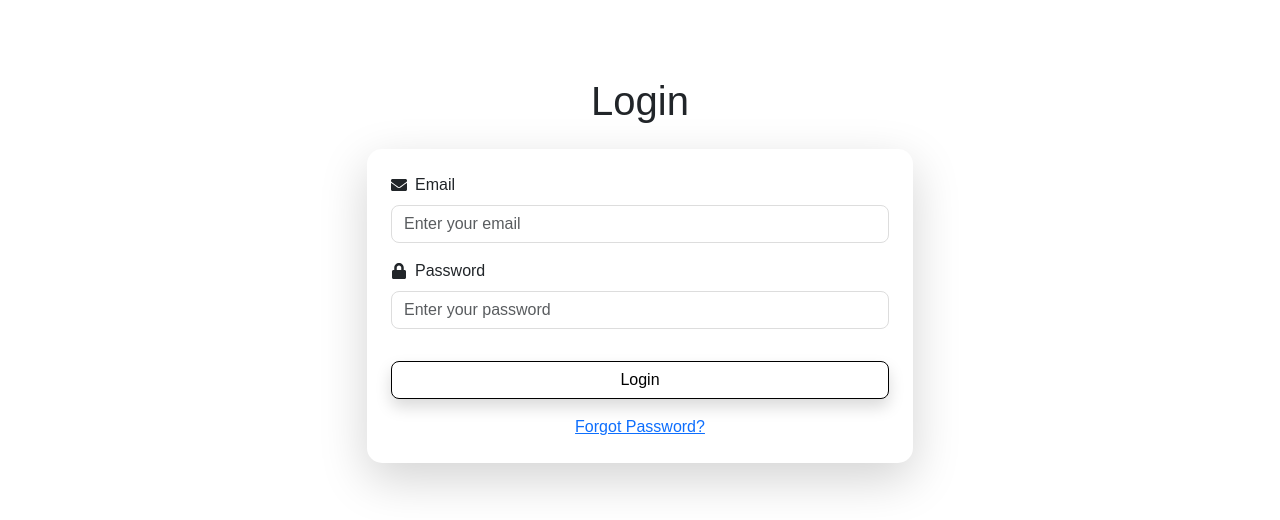
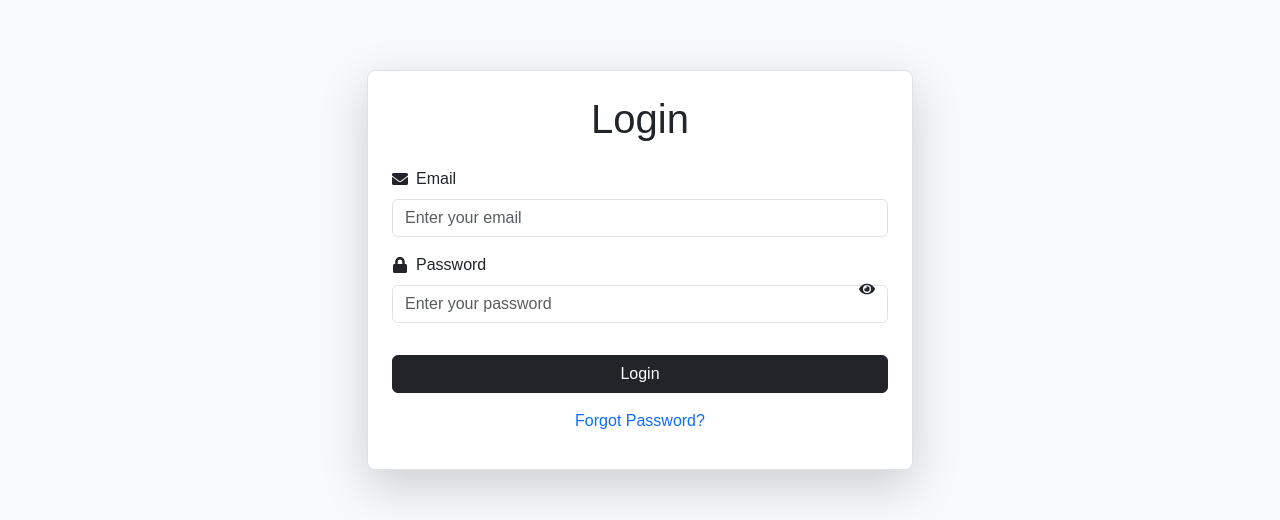
Before and after one commit to RyuZinOh/saman-ecommerce, a React (Create React App) app in the folder client/: page /login in a window 1280 px wide. Shown: the part 216-736 px from the top of the page. Built offline with nearby package versions, Linux system fonts and the light colour scheme; no server answers.

Commit message:
login, register and fpa, added nice design i guess

```diff
--- a/client/src/pages/Auth/Login.js
+++ b/client/src/pages/Auth/Login.js
@@ -3,7 +3,7 @@ import { useNavigate, useLocation, Link } from "react-router-dom";
 import axios from "axios";
 import toast from "react-hot-toast";
 import Layout from "../../components/Layout/Layout";
-import { FaEnvelope, FaLock } from "react-icons/fa";
+import { FaEnvelope, FaLock, FaEye, FaEyeSlash } from "react-icons/fa"; // Imported eye icons
 import { useAuth } from "../../context/auth";
 
 const Login = () => {
@@ -11,6 +11,7 @@ const Login = () => {
     email: "",
     password: "",
   });
+  const [showPassword, setShowPassword] = useState(false); // New state for toggling password visibility
   const { email, password } = formData;
 
   const { setAuth } = useAuth();
@@ -64,26 +65,24 @@ const Login = () => {
       author="safal lama"
       keywords="login, user account"
     >
-      <div className="d-flex justify-content-center align-items-center min-vh-100 bg-white">
+      <div className="d-flex justify-content-center align-items-center min-vh-100 bg-light">
         <div className="container">
           <div className="row justify-content-center">
             <div className="col-lg-6 col-md-8">
-              <h1 className="text-center mb-4">Login</h1>
               <form
                 onSubmit={handleSubmit}
-                className="p-4 shadow-lg"
-                style={{
-                  backgroundColor: "white",
-                  borderRadius: "15px",
-                  boxShadow: "0px 6px 18px rgba(0, 0, 0, 0.1)",
-                }}
+                className="p-4 shadow-lg rounded-3 bg-white border"
+                style={{ minHeight: "400px" }} // Set form height to be taller
               >
+                <h1 className="text-center mb-4">Login</h1>{" "}
+                {/* Moved the heading inside the form */}
+                {/* Email Input */}
                 <div className="mb-3">
                   <label
                     htmlFor="email"
-                    className="form-label d-flex align-items-center"
+                    className="form-label d-flex align-items-center text-dark"
                   >
-                    <FaEnvelope className="me-2 text-dark" />
+                    <FaEnvelope className="me-2" />
                     Email
                   </label>
                   <input
@@ -93,57 +92,50 @@ const Login = () => {
                     value={email}
                     onChange={handleChange}
                     placeholder="Enter your email"
-                    style={{
-                      borderRadius: "8px",
-                      border: "1px solid #ddd",
-                    }}
                   />
                 </div>
-                <div className="mb-3">
+                {/* Password Input */}
+                <div className="mb-3 position-relative">
                   <label
                     htmlFor="password"
-                    className="form-label d-flex align-items-center"
+                    className="form-label d-flex align-items-center text-dark"
                   >
-                    <FaLock className="me-2 text-dark" />
+                    <FaLock className="me-2" />
                     Password
                   </label>
                   <input
-                    type="password"
+                    type={showPassword ? "text" : "password"} // Toggle password visibility
                     className="form-control"
                     id="password"
                     value={password}
                     onChange={handleChange}
                     placeholder="Enter your password"
-                    style={{
-                      borderRadius: "8px",
-                      border: "1px solid #ddd",
-                    }}
                   />
+                  <button
+                    type="button"
+                    className="btn btn-link position-absolute end-0 top-50 translate-middle-y"
+                    onClick={() => setShowPassword(!showPassword)} // Toggle the showPassword state
+                  >
+                    {showPassword ? (
+                      <FaEyeSlash className="text-dark" /> // Show the eye-slash icon when password is visible
+                    ) : (
+                      <FaEye className="text-dark" /> // Show the eye icon when password is hidden
+                    )}
+                  </button>
                 </div>
+                {/* Login Button */}
                 <button
                   type="submit"
-                  className="btn w-100 mt-3 shadow"
-                  style={{
-                    backgroundColor: "white",
-                    color: "black",
-                    border: "1px solid black",
-                    borderRadius: "8px",
-                    transition: "background-color 0.3s, color 0.3s",
-                    boxShadow: "0px 4px 12px rgba(0, 0, 0, 0.1)",
-                  }}
-                  onMouseOver={(e) => {
-                    e.currentTarget.style.backgroundColor = "black";
-                    e.currentTarget.style.color = "white";
-                  }}
-                  onMouseOut={(e) => {
-                    e.currentTarget.style.backgroundColor = "white";
-                    e.currentTarget.style.color = "black";
-                  }}
+                  className="btn btn-dark w-100 mt-3" // Set button color to black
                 >
                   Login
                 </button>
+                {/* Forgot Password Link */}
                 <div className="text-center mt-3">
-                  <Link to="/forget-password" className="text-primary">
+                  <Link
+                    to="/forget-password"
+                    className="text-decoration-none text-primary"
+                  >
                     Forgot Password?
                   </Link>
                 </div>
--- a/client/src/pages/Auth/Register.js
+++ b/client/src/pages/Auth/Register.js
@@ -77,37 +77,33 @@ const Register = () => {
       author="safal lama"
       keywords="register, sign up, user account"
     >
-      <div className="register d-flex justify-content-center align-items-center min-vh-100 bg-white">
+      <div className="register d-flex justify-content-center align-items-center min-vh-100 bg-light">
         <div className="container">
           <div className="row justify-content-center">
             <div className="col-lg-6 col-md-8">
-              <h1 className="text-center mb-4">Registration</h1>
               <form
                 onSubmit={handleSubmit}
-                className="p-4 shadow-lg"
-                style={{
-                  backgroundColor: "white",
-                  borderRadius: "15px",
-                  boxShadow: "0px 6px 18px rgba(0, 0, 0, 0.1)",
-                }}
+                className="p-4 shadow-lg rounded-3 bg-white border"
+                style={{ minHeight: "500px" }} // Set a minimum height for the form
               >
+                <h1 className="text-center mb-4">Registration</h1>{" "}
+                {/* Heading inside the form */}
+                {/* Loop over the form fields and render input components */}
                 {[
-                  "name",
-                  "email",
-                  "password",
-                  "phone",
-                  "address",
-                  "fpassA",
-                ].map((field) => (
+                  { field: "name", label: "Name" },
+                  { field: "email", label: "Email" },
+                  { field: "password", label: "Password" },
+                  { field: "phone", label: "Phone" },
+                  { field: "address", label: "Address" },
+                  { field: "fpassA", label: "Security Question Answer" }, // Custom label for the last field
+                ].map(({ field, label }) => (
                   <div className="mb-3" key={field}>
                     <label
                       htmlFor={field}
-                      className="form-label d-flex align-items-center"
+                      className="form-label d-flex align-items-center text-dark"
                     >
                       {iconMapping[field]}
-                      {field === "fpassA"
-                        ? "Who is your favorite waifu in anime?"
-                        : field.charAt(0).toUpperCase() + field.slice(1)}
+                      {label}
                     </label>
                     <input
                       type={field === "password" ? "password" : "text"}
@@ -115,36 +111,12 @@ const Register = () => {
                       id={field}
                       value={formData[field]}
                       onChange={handleChange}
-                      placeholder={`Enter your ${
-                        field === "fpassA" ? "answer to the question" : field
-                      }`}
-                      style={{
-                        borderRadius: "8px",
-                        border: "1px solid #ddd",
-                      }}
+                      placeholder={`Enter your ${label.toLowerCase()}`}
                     />
                   </div>
                 ))}
-                <button
-                  type="submit"
-                  className="btn w-100 mt-3 shadow"
-                  style={{
-                    backgroundColor: "white",
-                    color: "black",
-                    border: "1px solid black",
-                    borderRadius: "8px",
-                    transition: "background-color 0.3s, color 0.3s",
-                    boxShadow: "0px 4px 12px rgba(0, 0, 0, 0.1)",
-                  }}
-                  onMouseOver={(e) => {
-                    e.currentTarget.style.backgroundColor = "black";
-                    e.currentTarget.style.color = "white";
-                  }}
-                  onMouseOut={(e) => {
-                    e.currentTarget.style.backgroundColor = "white";
-                    e.currentTarget.style.color = "black";
-                  }}
-                >
+                {/* Register Button */}
+                <button type="submit" className="btn btn-dark w-100 mt-3">
                   Register
                 </button>
               </form>
```
Also changed, not shown: client/src/pages/Auth/ForgetPassword.js (+22 -35 lines).
